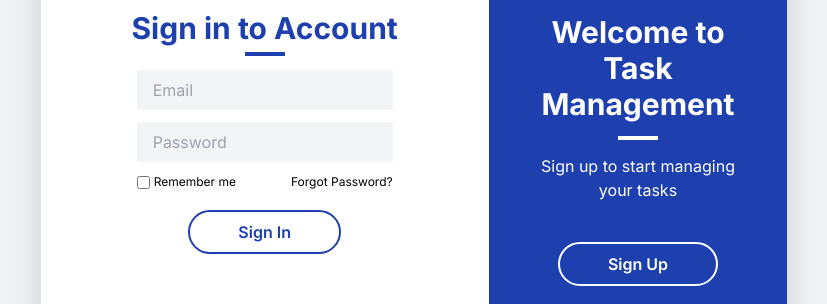
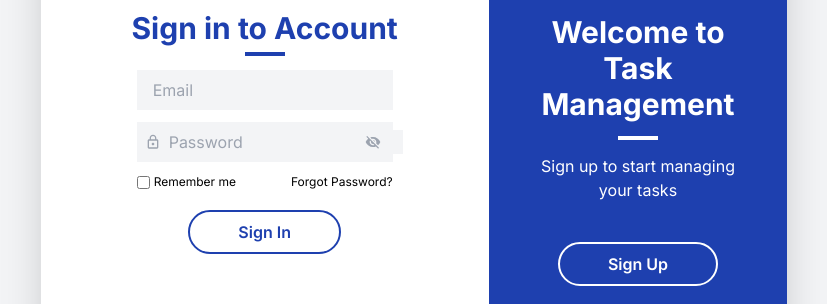
Before and after one commit to marinacavar/Upravljanje-zadacima, a Next.js app in the folder frontend/: page / in a window 1280 px wide. Shown: the part 258-562 px from the top of the page, without its empty margins (226-1053 px from the left). Built offline with nearby package versions, Linux system fonts and the light colour scheme.

Commit message:
validation for login and registration

```diff
--- a/frontend/src/app/auth/sign-up/page.js
+++ b/frontend/src/app/auth/sign-up/page.js
@@ -1,78 +1,53 @@
-"use client"
-import { useState } from 'react';
+"use client";
+import React, { useEffect, useState } from 'react';
 import { useRouter } from 'next/navigation';
 import { FaRegEnvelope } from 'react-icons/fa';
-import { MdLockOutline } from 'react-icons/md';
+import { MdLockOutline, MdVisibility, MdVisibilityOff } from 'react-icons/md';
 import { AiOutlineUser } from 'react-icons/ai';
+import { useForm } from 'react-hook-form';
+import { yupResolver } from '@hookform/resolvers/yup';
+import * as yup from 'yup';
+
 import axios from 'axios';
 
-export default function SignUp() {
+const schema = yup.object().shape({
+    username: yup.string()
+    .required('Please enter a username'),
+    email: yup.string()
+    .email('Please enter a valid email address')
+    .required('Email is required'),
+    password: yup
+    .string()
+    .min(8, 'Password must be at least 8 characters long')
+    .required('Password is required')
+});
+
+const SignUp = () => {
     const router = useRouter();
-
-    const [formData, setFormData] = useState({
-        username: '',
-        email: '',
-        password: ''
+    const { register, handleSubmit,formState: { errors, dirtyFields, isValid } } = useForm({
+        resolver: yupResolver(schema),
+        mode: 'onChange'
     });
 
-    const [errors, setErrors] = useState({
-        username: '',
-        email: '',
-        password: ''
-    });
+    useEffect(() => {
+        console.log('isValid', isValid);
+      }, [isValid]);
 
-    const handleChange = (e) => {
-        setFormData({
-            ...formData,
-            [e.target.name]: e.target.value
-        });
+    const [showPassword, setShowPassword] = useState(false);
+
+    const togglePasswordVisibility = () => {
+        setShowPassword(!showPassword);
     };
 
-    const validateForm = () => {
-        let valid = true;
-        const newErrors = { ...errors };
-
-        // Validacija korisničkog imena
-        if (formData.username.trim() === '') {
-            newErrors.username = 'Please enter a username';
-            valid = false;
-        } else {
-            newErrors.username = '';
-        }
-
-        // Validacija email adrese
-        if (!formData.email.trim().includes('@')) {
-            newErrors.email = 'Please enter a valid email address';
-            valid = false;
-        } else {
-            newErrors.email = '';
-        }
-
-        // Validacija lozinke
-        if (formData.password.trim().length < 6) {
-            newErrors.password = 'Password must be at least 6 characters long';
-            valid = false;
-        } else {
-            newErrors.password = '';
-        }
-
-        setErrors(newErrors);
-        return valid;
-    };
-
-    const handleSubmit = (e) => {
-        e.preventDefault();
-        if (validateForm()) {
-
-            axios.post('http://localhost:3001/api/users', formData)
-            .then(response => {
-                console.log(response.data);
-                router.push('/');
-            })
-            .catch(error => {
-                console.error("signup error", error.response.data);
-            });
-
+    const submitForm = async (data) => {
+        console.log(data);
+        try {
+            const response = await axios.post('http://localhost:3001/api/users', data);
+            console.log(response.data);
+            router.push('/');
+            alert('Uspješno ste se registrirali!');
+        } catch (error) {
+            console.error("signup error", error.response.data);
         }
     };
 
@@ -88,27 +63,55 @@ export default function SignUp() {
                             <h2 className="text-2xl font-bold text-center text-blue-800">Create an Account</h2>
                             <div className="border-2 w-10 border-blue-800 mx-auto mb-2"></div>
 
-                            <div className="flex flex-col items-center">
+                            <form onSubmit={handleSubmit(submitForm)} className="flex flex-col items-center">
                                 <div className="bg-gray-100 w-full lg:w-64 p-2 flex items-center mb-3">
-                                    <AiOutlineUser className="text-gray-400 mr-2"/>
-                                    <input type="text" name="username" placeholder="Username" className="bg-gray-100 outline-none flex-1" onChange={handleChange} />
+                                    {AiOutlineUser && <AiOutlineUser className="text-gray-400 mr-2" />}
+                                    <input type="text" name="username" placeholder="Username" className="bg-gray-100 w-full lg:w-64" {...register("username")} />
                                 </div>
-                                {errors.username && <p className="text-red-500">{errors.username}</p>}
+                                <p className='error-message'>{dirtyFields.username && errors.username?.message}</p>
+
+
 
                                 <div className="bg-gray-100 w-full lg:w-64 p-2 flex items-center mb-3">
-                                    <FaRegEnvelope className="text-gray-400 mr-2"/>
-                                    <input type="email" name="email" placeholder="Email" className="bg-gray-100 outline-none flex-1" onChange={handleChange} />
+                                    <FaRegEnvelope className="text-gray-400 mr-2" />
+                                    <input type="email" name="email" placeholder="Email" className="bg-gray-100 w-full lg:w-64"  {...register("email")} />
                                 </div>
-                                {errors.email && <p className="text-red-500">{errors.email}</p>}
+                                <p className="error-message">{dirtyFields.email && errors.email?.message}</p>
 
-                                <div className="bg-gray-100 w-full lg:w-64 p-2 flex items-center mb-3">
-                                    <MdLockOutline className="text-gray-400 mr-2"/>
-                                    <input type="password" name="password" placeholder="Password" className="bg-gray-100 outline-none flex-1" onChange={handleChange} />
+
+
+                                <div className="bg-gray-100 w-full lg:w-64 p-2 flex items-center mb-3 relative">
+                                    <div className="text-gray-400 mr-2">
+                                        <MdLockOutline />
+                                    </div>
+                                    <input
+                                        type={showPassword ? 'text' : 'password'}
+                                        name="password"
+                                        placeholder="Password"
+                                        className="bg-gray-100 w-full lg:w-64 "
+                                        {...register("password")}
+
+                                    />
+
+                                    <div className="absolute inset-y-0 right-0 pr-3 flex items-center">
+                                        {showPassword ? (
+                                            <MdVisibility
+                                                className="text-gray-400 cursor-pointer"
+                                                onClick={togglePasswordVisibility}
+                                            />
+                                        ) : (
+                                            <MdVisibilityOff
+                                                className="text-gray-400 cursor-pointer"
+                                                onClick={togglePasswordVisibility}
+                                            />
+                                        )}
+                                    </div>
                                 </div>
-                                {errors.password && <p className="text-red-500">{errors.password}</p>}
+                                <p className='error-message'>{dirtyFields.password && errors.password?.message}</p>
 
-                                <button onClick={handleSubmit} className="border-2 border-blue-800 text-blue-800 px-12 py-2 rounded-full inline-block font-semibold hover:bg-blue-800 hover:text-white">Sign Up</button>
-                            </div>
+
+                                <button type="submit" className="border-2 border-blue-800 text-blue-800 px-12 py-2 rounded-full inline-block font-semibold hover:bg-blue-800 hover:text-white">Sign Up</button>
+                            </form>
                         </div>
                     </div>
                 </div>
@@ -116,3 +119,5 @@ export default function SignUp() {
         </div>
     );
 }
+
+export default SignUp;
--- a/frontend/src/app/page.js
+++ b/frontend/src/app/page.js
@@ -1,50 +1,55 @@
-'use client';
-// import Navbar from "./components/navbar";
-import { FaRegEnvelope } from "react-icons/fa";
-import { MdLockOutline } from 'react-icons/md';
-import { useRouter } from "next/navigation";
-import { useState } from 'react';
+"use client";
+import React, { useEffect, useState } from 'react';
+import { useRouter } from 'next/navigation';
+import { FaRegEnvelope } from 'react-icons/fa';
+import { MdLockOutline, MdVisibility, MdVisibilityOff } from 'react-icons/md';
+import { useForm } from 'react-hook-form';
+import { yupResolver } from '@hookform/resolvers/yup';
+import * as yup from 'yup';
+
 import axios from 'axios';
 
+const schema = yup.object().shape({
+  email: yup
+  .string()
+  .required('Email is required')
+  .email('Please enter a valid email address'),
+
+  password: yup
+  .string()
+  .required('Password is required')
+  .min(8, 'Password must be at least 8 characters long')
+
+});
+
+const Home = () => {
+  const router = useRouter();
+  const { register, handleSubmit, formState: { errors, dirtyFields, isValid } } = useForm({
+    resolver: yupResolver(schema),
+    mode: 'onChange',
+  });
+
+  useEffect(() => {
+    console.log('isValid', isValid);
+  }, [isValid]);
 
 
-export default function Home() {
-  const router = useRouter();
-  const [email, setEmail] = useState(''); // Definišemo stanje email adrese
-  const [password, setPassword] = useState(''); // Definišemo stanje lozinke
+  const [showPassword, setShowPassword] = useState(false);
 
+  const togglePasswordVisibility = () => {
+    setShowPassword(!showPassword);
+  };
 
-  const goToSignIn = () => {
-
-    // Proveravamo da li su sva polja forme popunjena
-    if (!email.trim() || !password.trim()) {
-      alert("Please enter your email and password.");
-      return;
+  const submitForm = async (data) => {
+    console.log(data);
+    try {
+      const response = await axios.post('http://localhost:3001/login', data);
+      console.log(response.data);
+      router.push('/auth/sign-in');
+    } catch (error) {
+      console.error("signup error", error.response.data);
     }
-
-    axios.post (' http://localhost:3001/login ', { email, password })
-      .then(response => {
-      console.log(response.data);
-      // Preusmjeravanje na nadzornu ploču ili početnu stranicu nakon uspješne prijave
-      router.push('/auth/sign-in');
-      })
-      .catch(error => {
-      console.error('Prijava nije uspjela:', error.response.data);
-      setError(error.response.data.message);
-      });
-    axios.post('http://localhost:3001/login', { email, password })
-      .then(response => {
-        console.log(response.data);
-        // Redirect to dashboard or homepage upon successful login
-        router.push('/auth/sign-in');
-      })
-      .catch(error => {
-        console.error('Login failed:', error.response.data);
-        setError(error.response.data.message);
-
-      });
-
-  }
+  };
 
   const goToSignUp = () => {
     router.push('/auth/sign-up');
@@ -52,7 +57,6 @@ export default function Home() {
 
   return (
     <div className="flex flex-col justify-center min-h-screen py-2 bg-gray-100">
-      {/* <Navbar /> */}
       <main className="flex flex-col items-center justify-center w-full flex-1 px-5 lg:px-20 min-h-screen bg-gray-100 text-center">
         <div className="bg-white rounded-2xl shadow-2xl flex flex-col lg:flex-row w-full lg:w-2/3 max-w-4xl">
           <div className="w-full lg:w-3/5 p-5">
@@ -63,15 +67,41 @@ export default function Home() {
               <h2 className="text-3xl font-bold text-blue-800">Sign in to Account</h2>
               <div className="border-2 w-10 border-blue-800 inline-block mb-2"></div>
 
-              <div className="flex flex-col items-center">
-                <div className="bg-gray-100 w-full lg:w-64 p-2 flex items-center mb-3">
+              <form onSubmit={handleSubmit(submitForm)} className="flex flex-col items-center" autoComplete='off'>
+                <div className={`bg-gray-100 w-full lg:w-64 p-2 flex items-center mb-3`}>
                   <FaRegEnvelope className="text-gray-400 mr-2"/>
-                  <input type="email" name="email" placeholder="Email" className="bg-gray-100 outline-none flex-1 " onChange={(e) => setEmail(e.target.value)} />
+                  <input type="email" name="email" placeholder="Email" className="bg-gray-100 w-full lg:w-64 " {...register("email")} />
                 </div>
-                <div className="bg-gray-100 w-full lg:w-64 p-2 flex items-center mb-3">
-                  <MdLockOutline className="text-gray-400 mr-2"/>
-                  <input type="password" name="password" placeholder="Password" className="bg-gray-100 outline-none flex-1" onChange={(e) => setPassword(e.target.value)} />
+                  <p className='error-message'>{dirtyFields.email && errors.email?.message}</p>
+
+
+                <div className="bg-gray-100 w-full lg:w-64 p-2 flex items-center mb-3 relative" >
+                  <div className="text-gray-400 mr-2">
+                  <MdLockOutline />
+                  </div>
+                  <input
+                    type={showPassword ? 'text' : 'password'}
+                    name="password"
+                    placeholder="Password"
+                    className="bg-gray-100 w-full lg:w-64 flex-1 "
+                    {...register("password")}
+                  />
+
+
+                  <div className="absolute inset-y-0 right-0 pr-3 flex items-center">
+                    {showPassword ? (
+                      <MdVisibility
+                        className="text-gray-400 cursor-pointer"
+                        onClick={togglePasswordVisibility}
+                      />
+                    ) : (
+                      <MdVisibilityOff
+                        className="text-gray-400 cursor-pointer"
+                        onClick={togglePasswordVisibility}/>
+                    )}
+                  </div>
                 </div>
+                <p className='error-message'>{dirtyFields.password && errors.password?.message}</p>
 
                 <div className="flex justify-between w-full lg:w-64 mb-5 ">
                   <label className="flex items-center text-xs">
@@ -80,8 +110,8 @@ export default function Home() {
                   </label>
                   <a href="#" className="text-xs">Forgot Password?</a>
                 </div>
-                <button className="border-2 border-blue-800 text-blue-800 rounded-full px-12 py-2 inline-block font-semibold hover:bg-blue-800 hover:text-white" onClick={goToSignIn}>Sign In </button>
-              </div>
+                <button className="border-2 border-blue-800 text-blue-800 rounded-full px-12 py-2 inline-block font-semibold hover:bg-blue-800 hover:text-white" >Sign In </button>
+              </form>
             </div>
           </div>
 
@@ -91,10 +121,11 @@ export default function Home() {
             <p className="mb-2">Sign up to start managing your tasks</p>
             <p className="mb-2 invisible">mmm</p>
             <button className="border-2 border-white rounded-full px-12 py-2 inline-block font-semibold hover:bg-white hover:text-blue-800" onClick={goToSignUp}>Sign Up</button>
-
           </div>
         </div>
       </main>
     </div>
   );
 }
+
+export default Home;
```
Also changed, not shown: frontend/package.json (+4 -5 lines), 2 other files (tests, documents, lock files or other folders).
